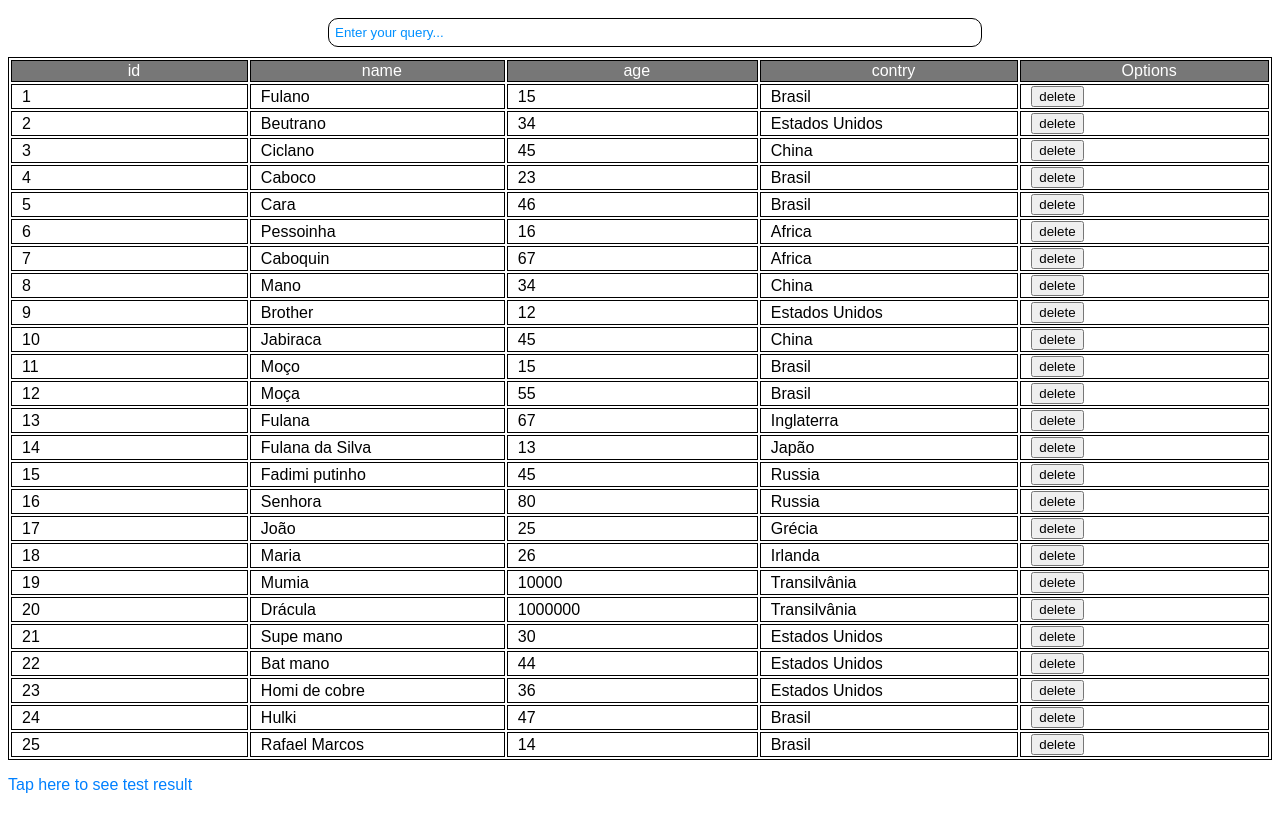
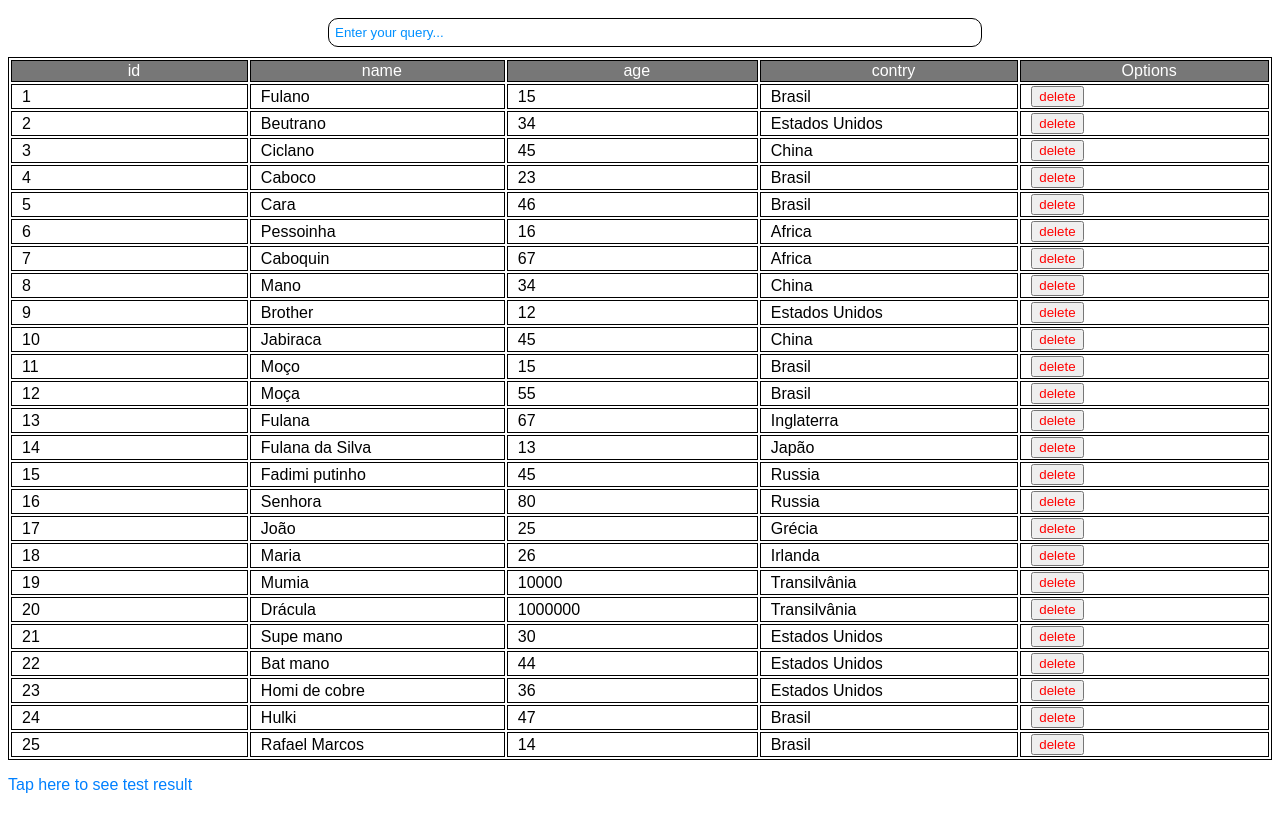
Before and after one commit to Raffa064/JBase, a plain HTML site: page index.html in a window 1280 px wide. Shown: the top 832 px of the page. Drawn offline with Linux system fonts and the light colour scheme.

Commit message:
delete buttons sucessfully added

```diff
--- a/index.html
+++ b/index.html
@@ -62,6 +62,10 @@
         div#test:hover > p#testResult{
             color: #0080ff;
         }
+
+        .delete {
+            color: #f00;
+        }
     </style>
     <script type="module" src="./js/JBase.js"></script>
     <script type="module" src="./js/test.js"></script>
--- a/js/index.js
+++ b/js/index.js
@@ -71,10 +71,11 @@ function updateUserInterface(data) {
     databaseTable.innerHTML = html
     var deleteButtons = document.getElementsByName('deleteButton')
     for (const e in deleteButtons) {
-        deleteButtons[e].onclick = function() {
-            console.log('fhkj')
-            jb.remove('users', 'id = '+this.id)
-            updateUserInterface(table.data)
+        if (deleteButtons[e].textContent) {
+            deleteButtons[e].onclick = function() {
+                jb.remove('users', 'id = '+this.id)
+                updateUserInterface(table.data)
+            }
         }
     }
 }
```
